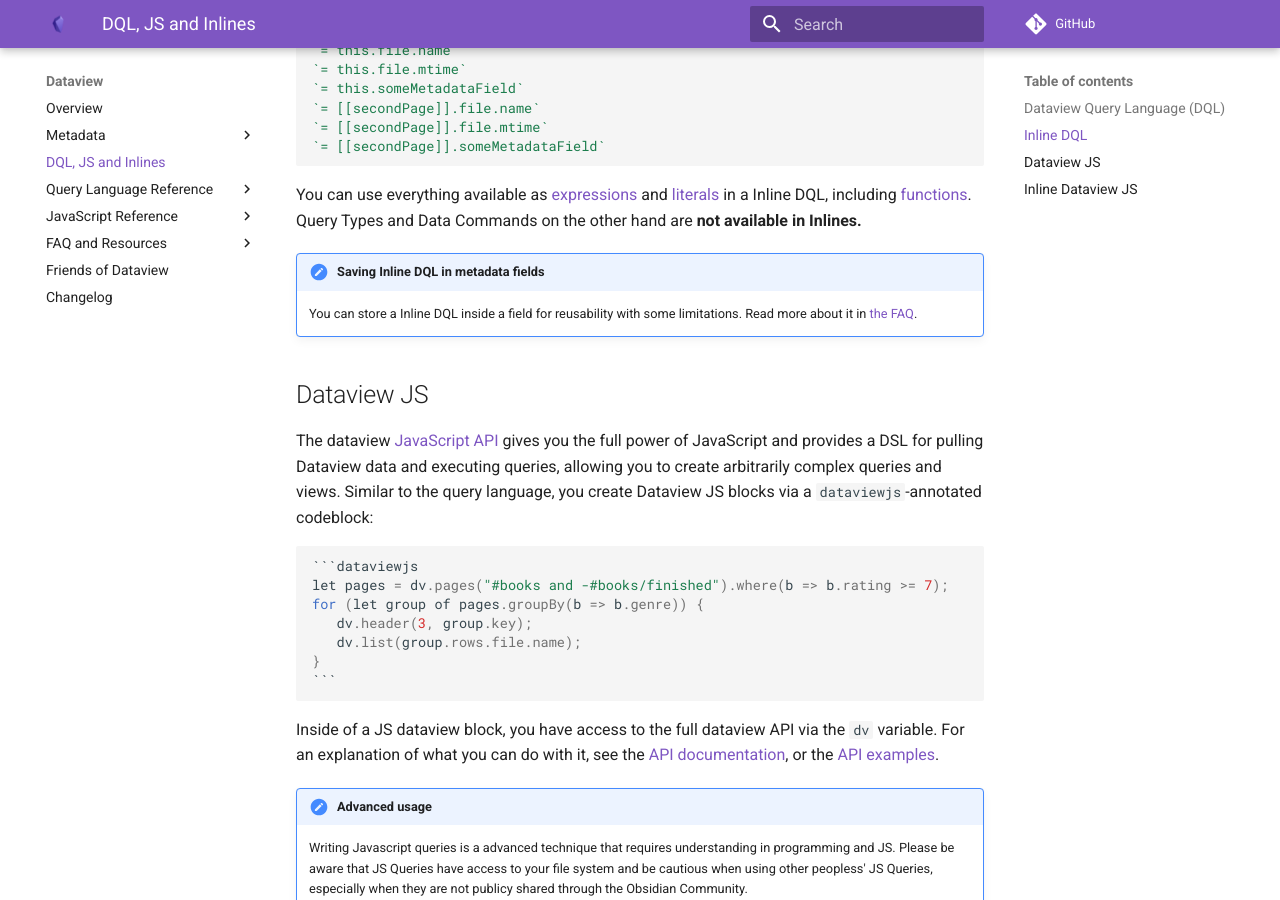
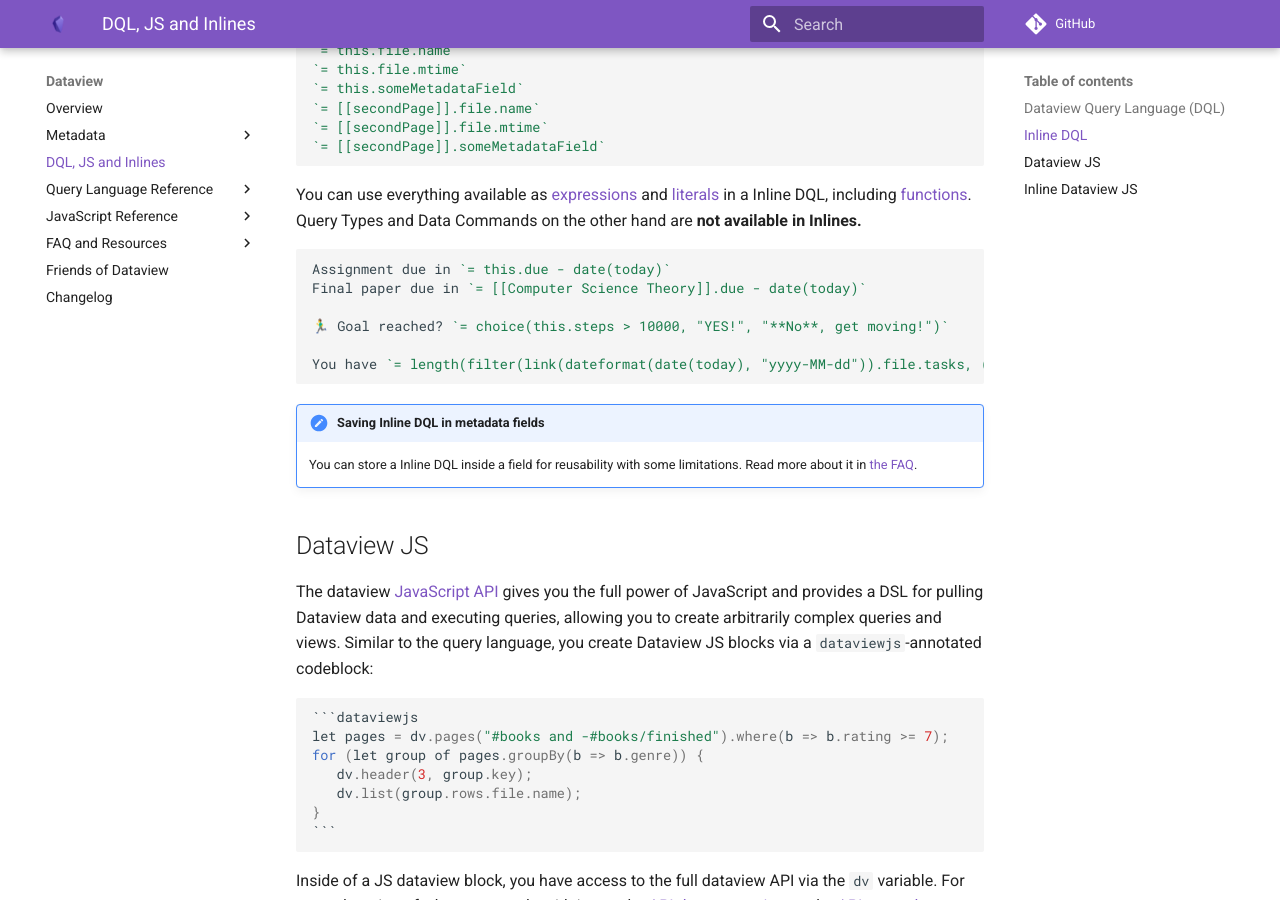
Before and after one commit to blacksmithgu/obsidian-dataview, an MkDocs documentation site: the page built from docs/docs/queries/dql-js-inline.md, in a window 1280 px wide and 900 px high, scrolled down 1425 px. Built offline with MkDocs 1.6.1 and Material for MkDocs 9.7.7, drawn with Linux system fonts in a browser that asks for light colours; comment, search, counter and statistics services are not loaded.

Commit message:
refactor(docs): enhance Inline DQL with examples and clearer wording

```diff
--- a/docs/docs/queries/dql-js-inline.md
+++ b/docs/docs/queries/dql-js-inline.md
@@ -59,6 +59,16 @@ Today is November 07, 2022 - 2 months, 5 days until exams!
 
 You can use everything available as [expressions](../../reference/expressions) and [literals](../../reference/literals) in a Inline DQL, including [functions](../../reference/functions). Query Types and Data Commands on the other hand are **not available in Inlines.**
 
+~~~markdown
+Assignment due in `= this.due - date(today)`
+Final paper due in `= [[Computer Science Theory]].due - date(today)`
+
+🏃‍♂️ Goal reached? `= choice(this.steps > 10000, "YES!", "**No**, get moving!")`
+
+You have `= length(filter(link(dateformat(date(today), "yyyy-MM-dd")).file.tasks, (t) => !t.completed))` tasks to do. `= choice(date(today).weekday > 5, "Take it easy!", "Time to get work done!")`
+~~~
+
+
 !!! hint "Saving Inline DQL in metadata fields"
     You can store a Inline DQL inside a field for reusability with some limitations. Read more about it in [the FAQ](../../resources/faq#can-i-save-the-result-of-a-query-for-reusability).
 
```
Also changed, not shown: docs/docs/index.md (+3 -1 lines), docs/docs/resources/faq.md (+2 -2 lines).
